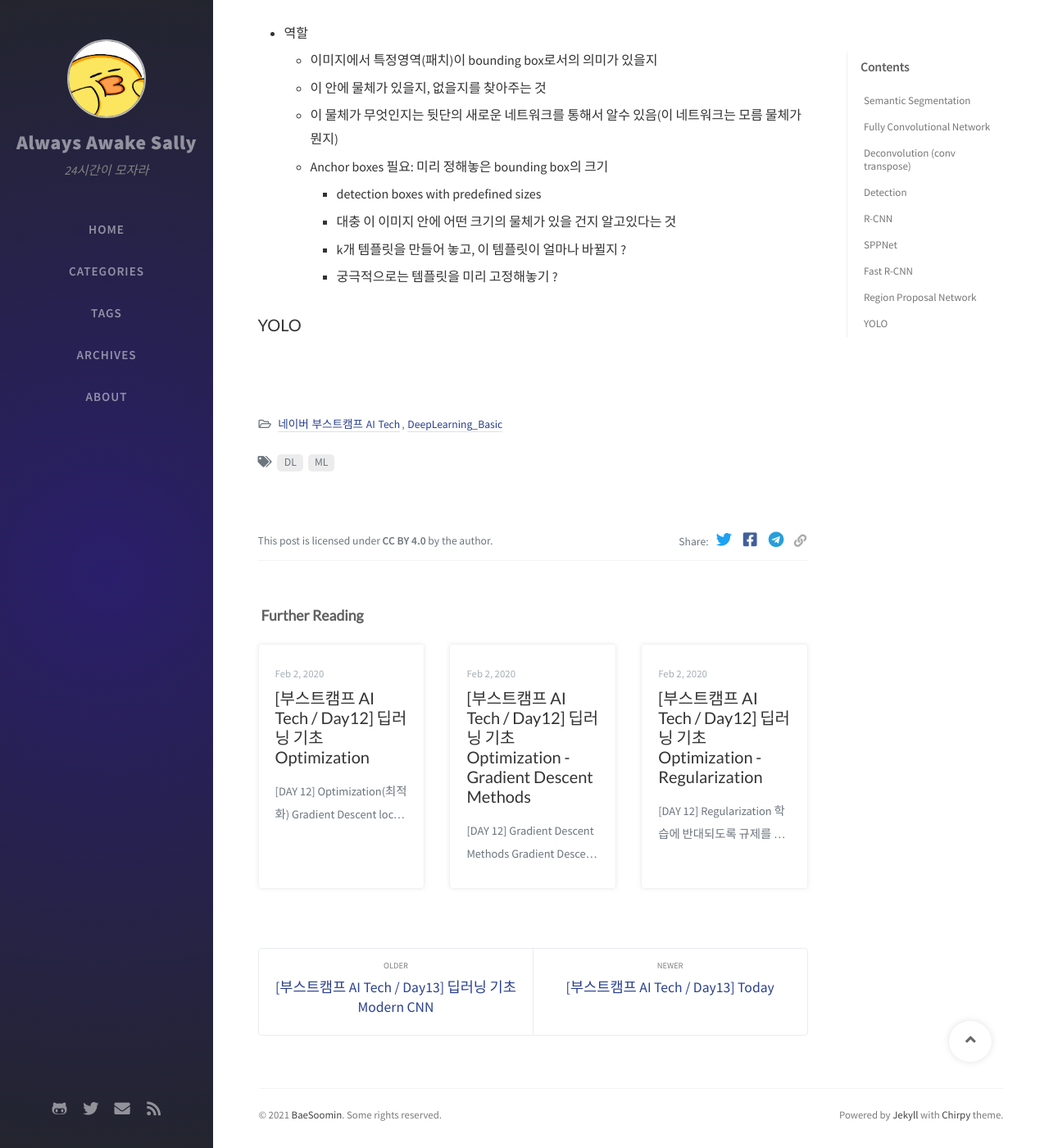
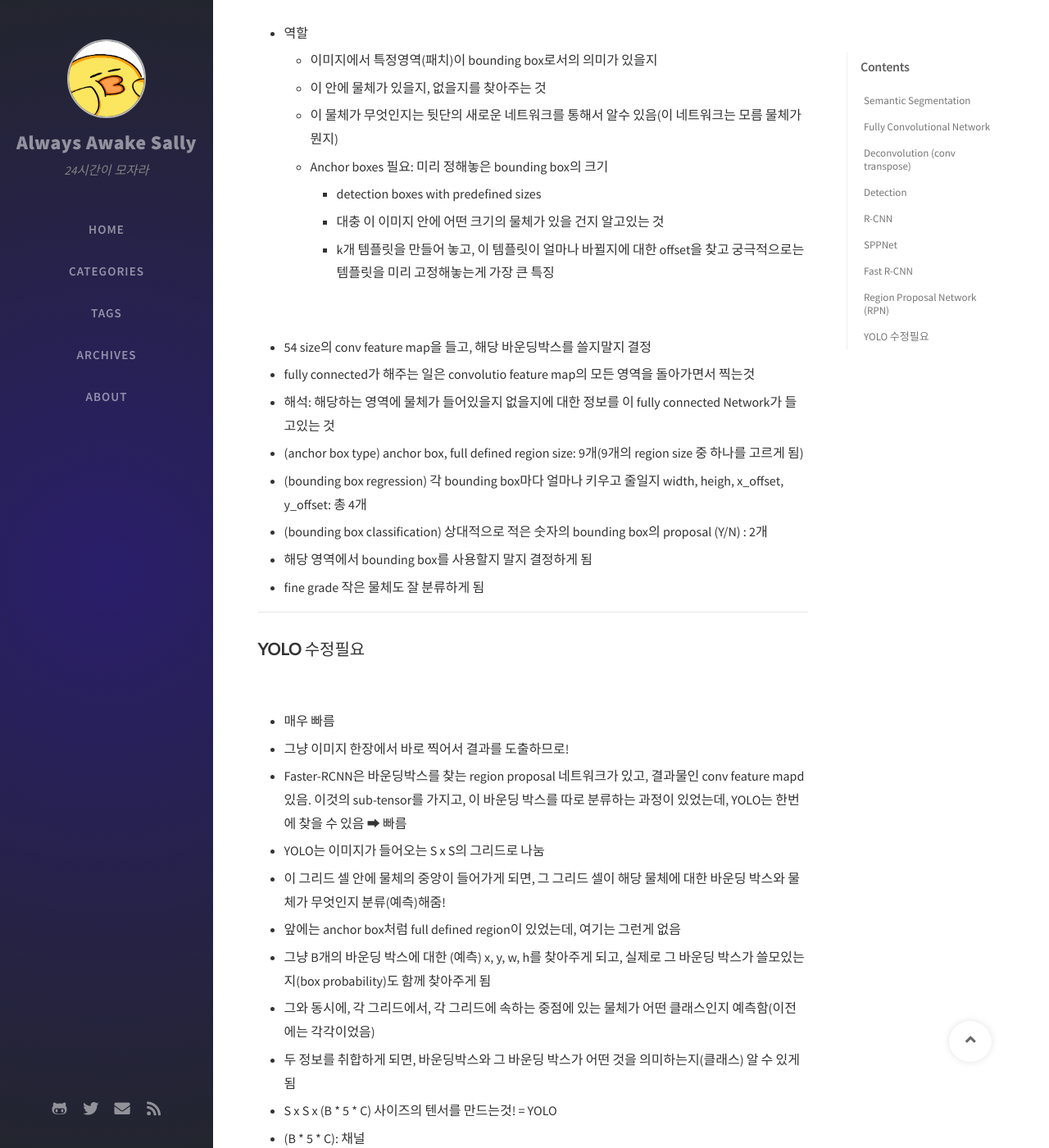
Before and after one commit to bsm8734/bsm8734.github.io, a Jekyll site: the page built from _posts/NAVER_BoostCamp_AI_Tech/DL_Basic/Day013/2021-02-03-bc-d013-3-dlbasic-computer-vision-applications.md, in a window 1280 px wide and 1400 px high, scrolled down 5229 px. Shown: the whole window at 82% size. Built offline with Jekyll 4.4.1, drawn with Linux system fonts in a browser that asks for light colours; nearby versions of some CDN libraries; comment, search, counter and statistics services are not loaded; some of the changed text lies outside the part shown.

Commit message:
[update] BCAI - Day13

```diff
--- a/_posts/NAVER_BoostCamp_AI_Tech/DL_Basic/Day013/2021-02-03-bc-d013-3-dlbasic-computer-vision-applications.md
+++ b/_posts/NAVER_BoostCamp_AI_Tech/DL_Basic/Day013/2021-02-03-bc-d013-3-dlbasic-computer-vision-applications.md
@@ -17,7 +17,7 @@
 
 ---
 
-### Semantic Segmentation
+### **Semantic Segmentation**
 
 ![3](/assets/img/sources/2021-02-04-05-50-53.png)
 
@@ -28,7 +28,7 @@
   - 내 바로 앞에 있는 것이 무엇인지 알아야함(도로, 인도, 자동차, 신호등, ...)
   - 특히 라이다 센서를 사용하지 않는, 이미지만 가지고 하는 분류에서 굉장히 중요
 
-### Fully Convolutional Network
+### **Fully Convolutional Network**
 
 - 우리가 아는 CNN 구조
 - ![5](/assets/img/sources/2021-02-04-04-23-00.png)
@@ -76,7 +76,7 @@
 - 10 x 10 ➡ 100 x 100
 - 아래가 그 늘리는 연산임(ex, conv transpose, un pooling?)
 
-### Deconvolution (conv transpose)
+### **Deconvolution (conv transpose)**
 
 ![10](/assets/img/sources/2021-02-04-05-06-45.png)
 
@@ -93,7 +93,7 @@
 
 ---
 
-### Detection
+### **Detection**
 
 - 이미지 안에서 어느 물체가 어디 위치에 있는지
 - Per Pixel이 아닌, bounding box로 찾기
@@ -104,7 +104,7 @@
 - Region Proposal Network
 - YOLO
 
-### R-CNN
+### **R-CNN**
 
 - Regional CNN
 - 가장 간단한 방법
@@ -125,7 +125,7 @@
 
 - 가장 큰 문제 중, 하나:이미지 안에서 바운딩박스 2000개 뽑으면 2000개의 이미지/패치를 CNN에 모두 통과시켜야함 ➡ CNN을 2000번 돌려야 하나의 이미지에 대한 결과를 얻을 수 있음 ➡ CPU에서 하나의 이미지 처리를 위해서 1분 소요
 
-### SPPNet
+### **SPPNet**
 
 ![16](/assets/img/sources/2021-02-04-05-28-32.png)
 
@@ -139,7 +139,7 @@
 - 그러나 이것도 느릴수밖에 없음
   - 네트워크/conv는 한번만 돌지만, 결국 bounding box에 해당하는 여러개의 텐서를 뜯어와서, Spatial Pyramid Pooling 통해, 하나의 벡터로 만들고, 그걸 또 분류해줘야하니까...
 
-### Fast R-CNN
+### **Fast R-CNN**
 
 ![17](/assets/img/sources/2021-02-04-05-29-49.png)
 
@@ -164,7 +164,7 @@
 - Fast-RCNN은 내가 bounding box를 뽑는 어떤 candidate를 뽑는 것 부터 네트워크로 학습하자는 것!
   - 이 네트워크를 Region Proposal Network(RPN)라고 함
 
-### Region Proposal Network
+### **Region Proposal Network (RPN)**
 
 ![19](/assets/img/sources/2021-02-04-05-49-45.png)
 
@@ -174,8 +174,60 @@
   - 이 물체가 무엇인지는 뒷단의 새로운 네트워크를 통해서 알수 있음(이 네트워크는 모름 물체가 뭔지)
   - Anchor boxes 필요: 미리 정해놓은 bounding box의 크기
     - detection boxes with predefined sizes
-    - 대충 이 이미지 안에 어떤 크기의 물체가 있을 건지 알고있다는 것
-    - k개 템플릿을 만들어 놓고, 이 템플릿이 얼마나 바뀔지 ?
-    - 궁극적으로는 템플릿을 미리 고정해놓기 ?
+    - 대충 이 이미지 안에 어떤 크기의 물체가 있을 건지 알고있는 것
+    - k개 템플릿을 만들어 놓고, 이 템플릿이 얼마나 바뀔지에 대한 offset을 찾고 궁극적으로는 템플릿을 미리 고정해놓는게 가장 큰 특징
 
-### YOLO
+![20](/assets/img/sources/2021-02-04-17-19-32.png)
+
+- 54 size의 conv feature map을 들고, 해당 바운딩박스를 쓸지말지 결정
+- fully connected가 해주는 일은 convolutio feature map의 모든 영역을 돌아가면서 찍는것
+- 해석: 해당하는 영역에 물체가 들어있을지 없을지에 대한 정보를 이 fully connected Network가 들고있는 것
+- (anchor box type) anchor box, full defined region size: 9개(9개의 region size 중 하나를 고르게 됨)
+- (bounding box regression) 각 bounding box마다 얼마나 키우고 줄일지 width, heigh, x_offset, y_offset: 총 4개
+- (bounding box classification) 상대적으로 적은 숫자의 bounding box의 proposal (Y/N) : 2개
+- 해당 영역에서 bounding box를 사용할지 말지 결정하게 됨
+- fine grade 작은 물체도 잘 분류하게 됨
+
+---
+
+### **YOLO** 수정필요
+
+![22](/assets/img/sources/2021-02-04-17-42-51.png)
+
+- 매우 빠름
+- 그냥 이미지 한장에서 바로 찍어서 결과를 도출하므로!
+- Faster-RCNN은 바운딩박스를 찾는 region proposal 네트워크가 있고, 결과물인 conv feature mapd있음. 이것의 sub-tensor를 가지고, 이 바운딩 박스를 따로 분류하는 과정이 있었는데, YOLO는 한번에 찾을 수 있음 ➡ 빠름
+- YOLO는 이미지가 들어오는 S x S의 그리드로 나눔
+- 이 그리드 셀 안에 물체의 중앙이 들어가게 되면, 그 그리드 셀이 해당 물체에 대한 바운딩 박스와 물체가 무엇인지 분류(예측)해줌!
+- 앞에는 anchor box처럼 full defined region이 있었는데, 여기는 그런게 없음
+- 그냥 B개의 바운딩 박스에 대한 (예측) x, y, w, h를 찾아주게 되고, 실제로 그 바운딩 박스가 쓸모있는지(box probability)도 함께 찾아주게 됨
+- 그와 동시에, 각 그리드에서, 각 그리드에 속하는 중점에 있는 물체가 어떤 클래스인지 예측함(이전에는 각각이었음)
+- 두 정보를 취합하게 되면, 바운딩박스와 그 바운딩 박스가 어떤 것을 의미하는지(클래스) 알 수 있게 됨
+- S x S x (B * 5 * C) 사이즈의 텐서를 만드는것! = YOLO
+- (B * 5 * C): 채널
+- B개의 bounding box가 있음
+- B개) 박스마다 property 5(x, y, w, h, confidence(쓸지말지)) + C개의 클래스 probability
+- 각 채넣에 맞는 정보가 들어갈 수 있도록 NN이 학습!
+
+![25](/assets/img/sources/2021-02-04-18-23-46.png)
+
+  1. 주어진 이미지에 대해 S x S 그리드로 나눈다.
+     - If the center of an object falls into the grid cell, that grid cell is responsible for detection.
+  2. Each cell predicts B bounding boxes(B=5).
+    - Each bounding box predicts
+      - box refinement(x/y/w/h)
+      - confidence(of objectness)
+  3. Each cell predicts B bounding boxes(B=5).
+     - Each bounding box predicts
+       - box refinement (x/y/w/h)
+       - confidence(of objectness)
+     - Each cell predicts C class probabilities
+  4. In total, it becomes a tensor with `S x S x (B * 5 + C)` size.
+     - S x S: Number of cells of the grid
+     - B * 5: B bounding boxes with offsets (x,y,w,h) and confidence
+     - C: Number of classes
+
+---
+
+> sementic segmentation, detection의 문제점, 이에 대한 해결책, FCN방법, Bounding Box 찾기, class probability
+> YOLO v2: 네트워크가 쌩으로 바운딩박스를 바로 찾는 것이 아니라, 바운딩박스의 크기를 미리 정해놓고, 이를 조금씩 변경하는 것으로 바꿈 - refine하는 것이 더 쉬운 것
```
